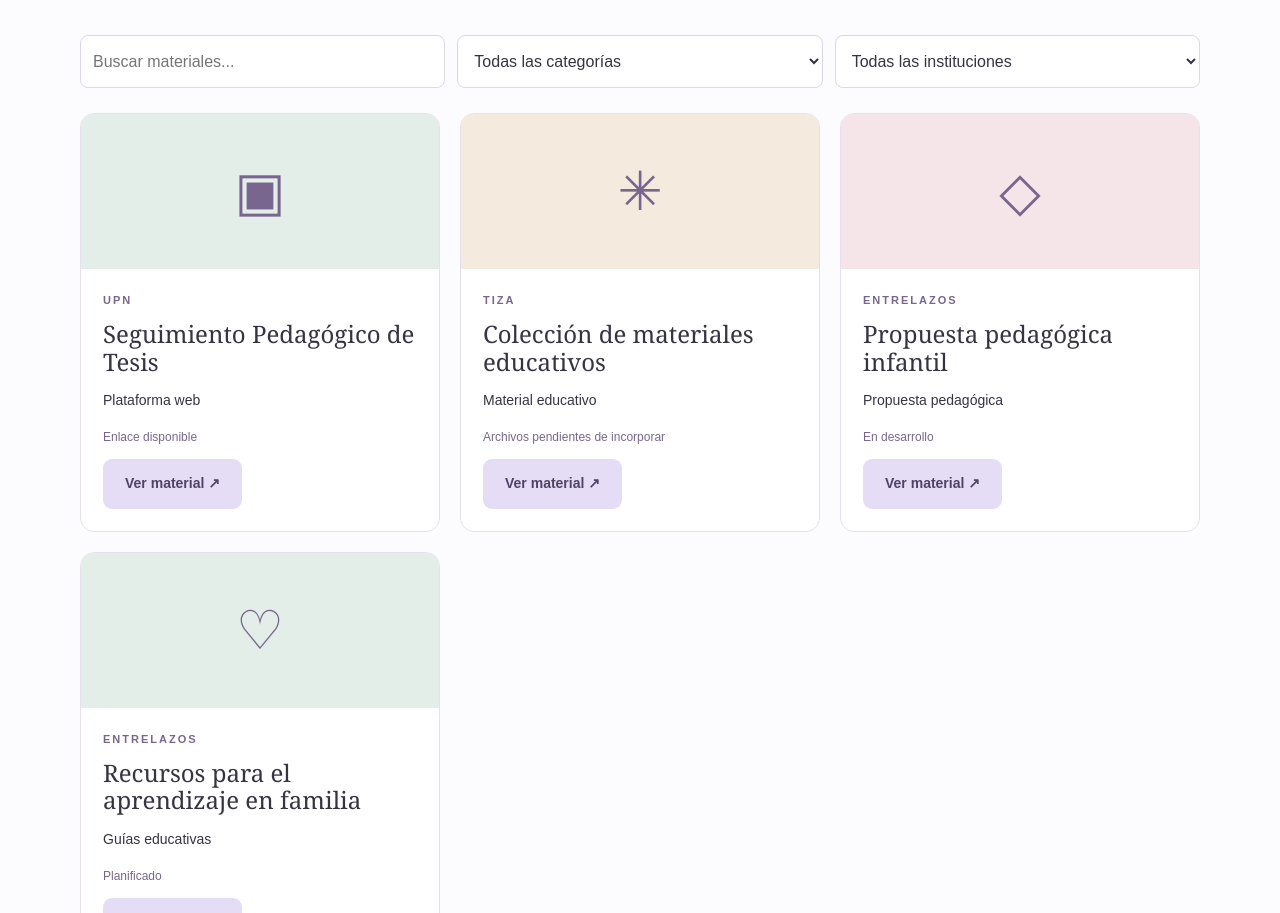
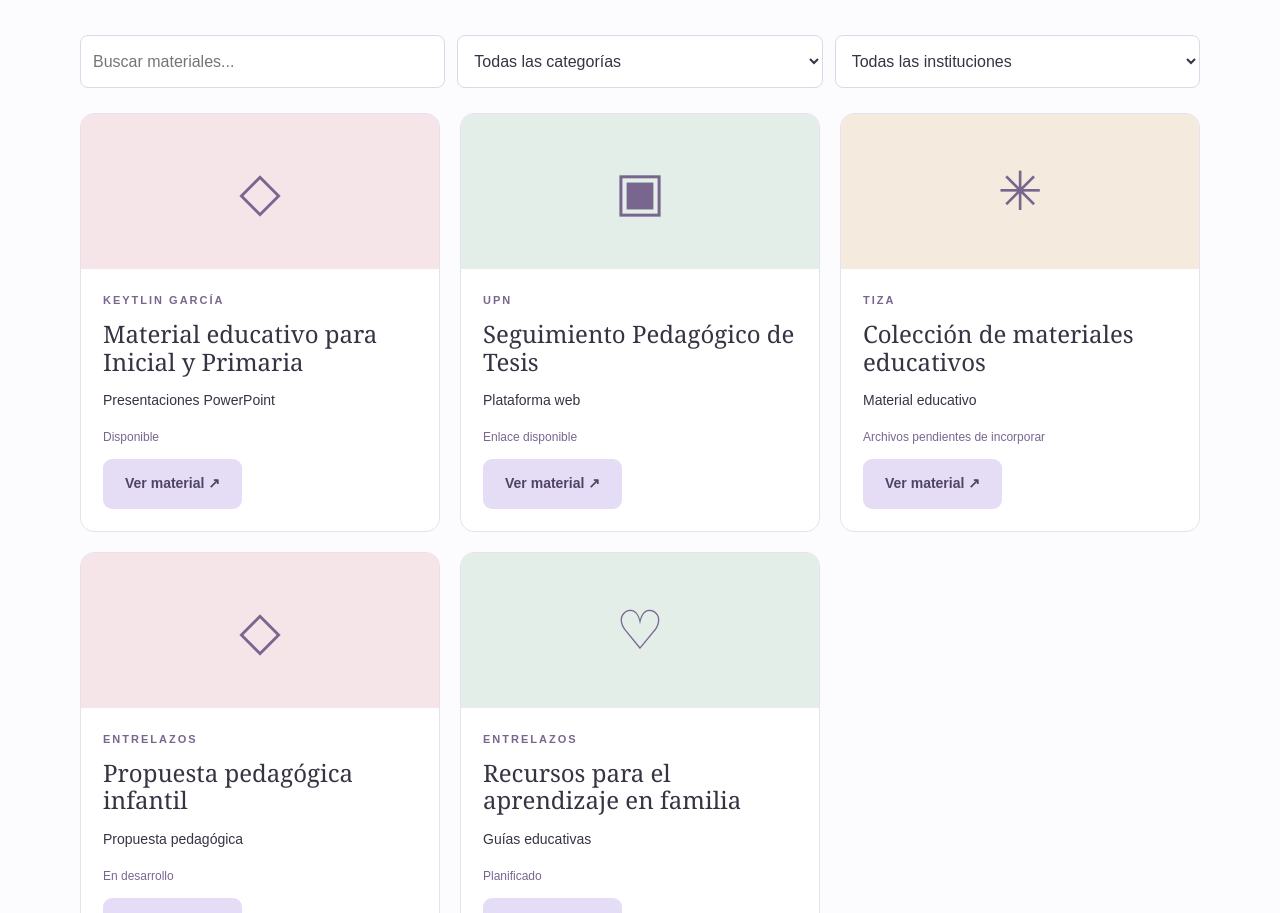
Before and after one commit to Keygar/Keytlin-Garc-a, a plain HTML site: page index.html in a window 1280 px wide. Shown: the part 3096-4009 px from the top of the page. Drawn offline with Linux system fonts and the light colour scheme.

Commit message:
Add educational material entry to index.html

```diff
--- a/index.html
+++ b/index.html
@@ -537,6 +537,21 @@ const categorias = [
 
 const materiales = [
   {
+    id: "material-educativo-drive",
+    titulo: "Material educativo para Inicial y Primaria",
+    institucion: "Keytlin García",
+    categorias: ["material"],
+    nivel: "Inicial y Primaria",
+    publico: "Docentes y estudiantes",
+    formato: "Presentaciones PowerPoint",
+    estado: "Disponible",
+    descripcion: "Colección de presentaciones y recursos educativos para trabajar en el aula de Inicial y Primaria.",
+    aporte: "Diseño y elaboración de los materiales.",
+    portada: "",
+    archivo: "",
+    enlace: "https://drive.google.com/drive/folders/1IofFVHUkMOerT2XrlY07WVGCxc5DXpL-?usp=sharing"
+  },
+  {
     id: "upn-tesis",
     titulo: "Seguimiento Pedagógico de Tesis",
     institucion: "UPN",
```
